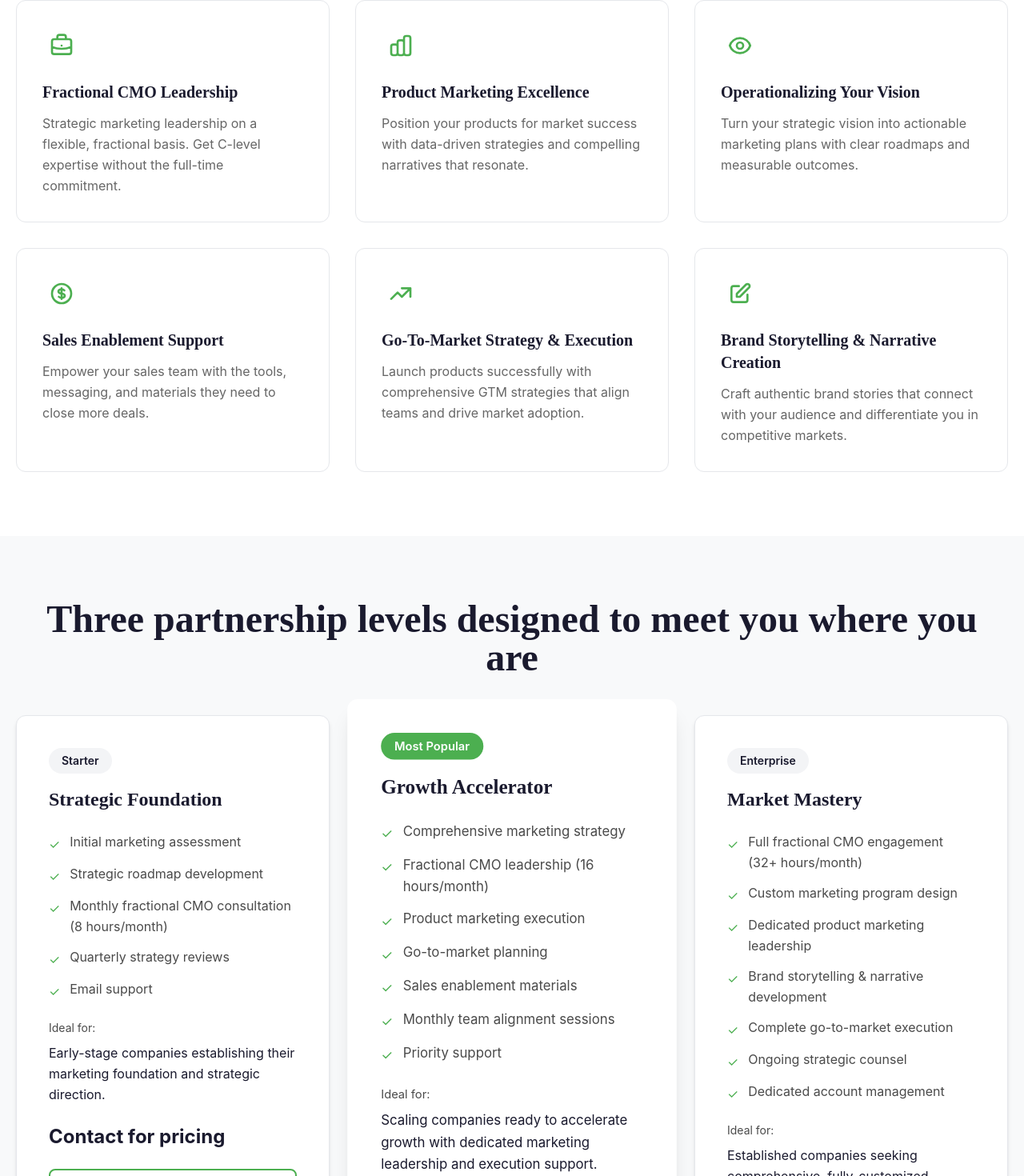
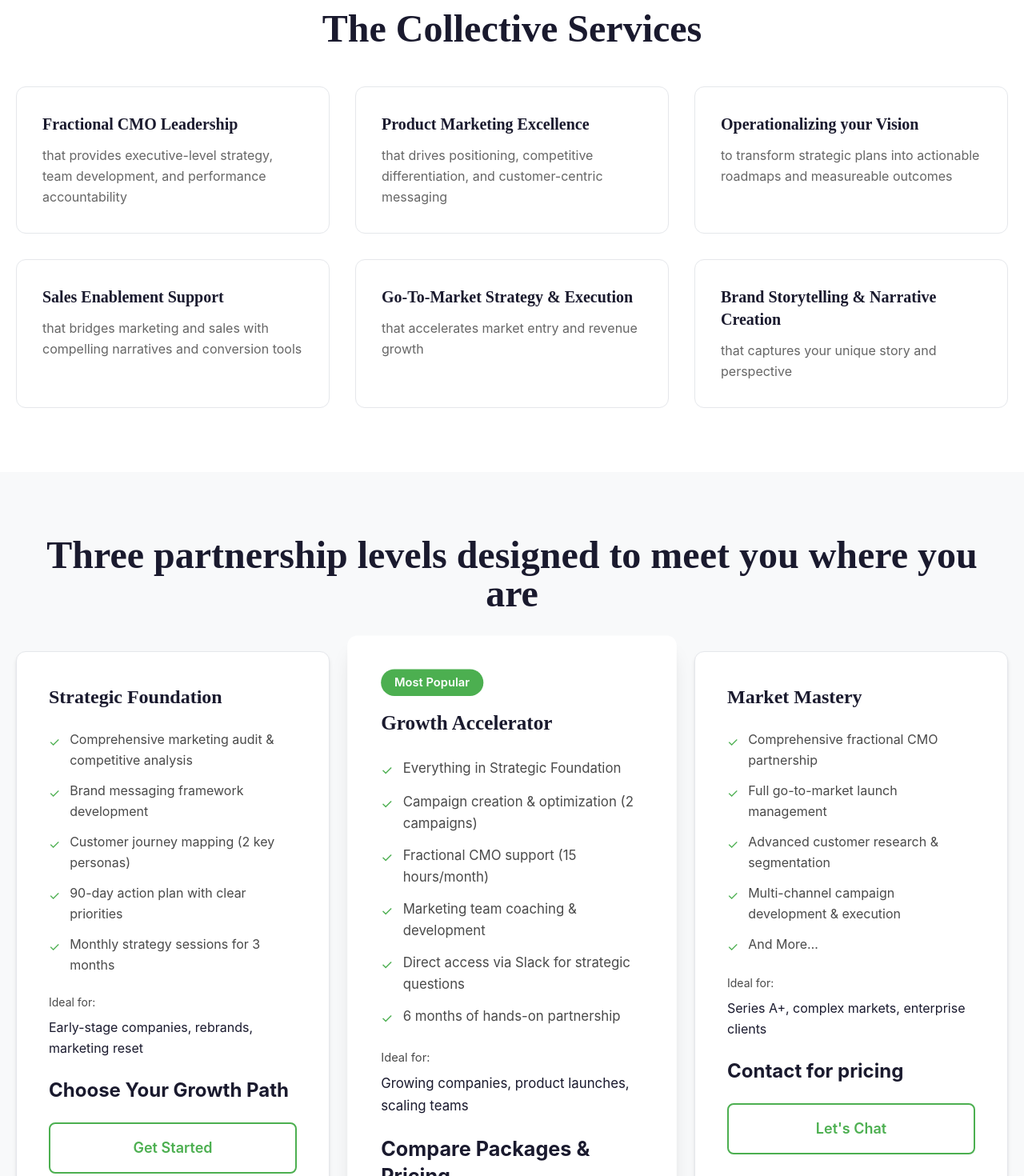
Before and after one commit to BTheCoderr/greenwoodmarketingcollective, a Next.js app: page / in a window 1280 px wide. Shown: the part 1366-2836 px from the top of the page at 80% size. Built offline with nearby package versions, Linux system fonts and the light colour scheme.

Commit message:
Update content to match actual website and improve professional appearance

```diff
--- a/components/Sections/Intro.tsx
+++ b/components/Sections/Intro.tsx
@@ -41,9 +41,12 @@ export default function Intro() {
           Transform your marketing vision into measurable results.
         </h2>
 
+        <p className="text-lg md:text-xl text-text-secondary leading-relaxed mb-6 max-w-3xl mx-auto">
+          Growth-stage companies need marketing leadership that bridges strategy and execution. At{' '}
+          <span className="font-semibold text-primary">Greenwood Marketing Collective</span>, we provide fractional CMO expertise and product marketing excellence that turns your product vision into market success.
+        </p>
         <p className="text-lg md:text-xl text-text-secondary leading-relaxed mb-10 max-w-3xl mx-auto">
-          Growth-stage companies need marketing leadership that bridges strategy and execution. At{' '}
-          <span className="font-semibold text-primary">Greenwood Marketing Collective</span>, we provide fractional CMO expertise and product marketing excellence that turns your product vision into market success. We partner with scaling organizations that need C-level marketing leadership without the full-time investment.
+          We partner with scaling organizations that need C-level marketing leadership without the full-time investment. Our approach combines strategic oversight with hands-on execution, ensuring your product finds its market, your messaging resonates, and your go-to-market efforts drive sustainable growth.
         </p>
 
         {/* Divider */}
--- a/components/Sections/PricingCards.tsx
+++ b/components/Sections/PricingCards.tsx
@@ -18,49 +18,46 @@ export default function PricingCards() {
   const packages: Package[] = [
     {
       title: 'Strategic Foundation',
-      badge: 'Starter',
+      badge: undefined,
       deliverables: [
-        'Initial marketing assessment',
-        'Strategic roadmap development',
-        'Monthly fractional CMO consultation (8 hours/month)',
-        'Quarterly strategy reviews',
-        'Email support',
+        'Comprehensive marketing audit & competitive analysis',
+        'Brand messaging framework development',
+        'Customer journey mapping (2 key personas)',
+        '90-day action plan with clear priorities',
+        'Monthly strategy sessions for 3 months',
       ],
-      idealFor: 'Early-stage companies establishing their marketing foundation and strategic direction.',
-      pricing: 'Contact for pricing',
+      idealFor: 'Early-stage companies, rebrands, marketing reset',
+      pricing: 'Choose Your Growth Path',
       ctaText: 'Get Started',
     },
     {
       title: 'Growth Accelerator',
       badge: 'Most Popular',
       deliverables: [
-        'Comprehensive marketing strategy',
-        'Fractional CMO leadership (16 hours/month)',
-        'Product marketing execution',
-        'Go-to-market planning',
-        'Sales enablement materials',
-        'Monthly team alignment sessions',
-        'Priority support',
+        'Everything in Strategic Foundation',
+        'Campaign creation & optimization (2 campaigns)',
+        'Fractional CMO support (15 hours/month)',
+        'Marketing team coaching & development',
+        'Direct access via Slack for strategic questions',
+        '6 months of hands-on partnership',
       ],
-      idealFor: 'Scaling companies ready to accelerate growth with dedicated marketing leadership and execution support.',
-      pricing: 'Contact for pricing',
+      idealFor: 'Growing companies, product launches, scaling teams',
+      pricing: 'Compare Packages & Pricing',
       ctaText: 'Get Started',
       featured: true,
     },
     {
       title: 'Market Mastery',
-      badge: 'Enterprise',
+      badge: undefined,
       deliverables: [
-        'Full fractional CMO engagement (32+ hours/month)',
-        'Custom marketing program design',
-        'Dedicated product marketing leadership',
-        'Brand storytelling & narrative development',
-        'Complete go-to-market execution',
-        'Ongoing strategic counsel',
-        'Dedicated account management',
+        'Comprehensive fractional CMO partnership',
+        'Full go-to-market launch management',
+        'Advanced customer research & segmentation',
+        'Multi-channel campaign development & execution',
+        'And More…',
       ],
-      idealFor: 'Established companies seeking comprehensive, fully-customized marketing leadership and execution.',
-      pricing: 'Custom pricing',
+      idealFor: 'Series A+, complex markets, enterprise clients',
+      pricing: 'Contact for pricing',
       ctaText: "Let's Chat",
     },
   ]
--- a/components/Sections/ServicesGrid.tsx
+++ b/components/Sections/ServicesGrid.tsx
@@ -17,32 +17,32 @@ export default function ServicesGrid() {
     {
       icon: 'cmo',
       title: 'Fractional CMO Leadership',
-      description: 'Strategic marketing leadership on a flexible, fractional basis. Get C-level expertise without the full-time commitment.',
+      description: 'that provides executive-level strategy, team development, and performance accountability',
     },
     {
       icon: 'product',
       title: 'Product Marketing Excellence',
-      description: 'Position your products for market success with data-driven strategies and compelling narratives that resonate.',
+      description: 'that drives positioning, competitive differentiation, and customer-centric messaging',
     },
     {
       icon: 'vision',
-      title: 'Operationalizing Your Vision',
-      description: 'Turn your strategic vision into actionable marketing plans with clear roadmaps and measurable outcomes.',
+      title: 'Operationalizing your Vision',
+      description: 'to transform strategic plans into actionable roadmaps and measureable outcomes',
     },
     {
       icon: 'sales',
       title: 'Sales Enablement Support',
-      description: 'Empower your sales team with the tools, messaging, and materials they need to close more deals.',
+      description: 'that bridges marketing and sales with compelling narratives and conversion tools',
     },
     {
       icon: 'gtm',
       title: 'Go-To-Market Strategy & Execution',
-      description: 'Launch products successfully with comprehensive GTM strategies that align teams and drive market adoption.',
+      description: 'that accelerates market entry and revenue growth',
     },
     {
       icon: 'brand',
       title: 'Brand Storytelling & Narrative Creation',
-      description: 'Craft authentic brand stories that connect with your audience and differentiate you in competitive markets.',
+      description: 'that captures your unique story and perspective',
     },
   ]
 
@@ -92,9 +92,6 @@ export default function ServicesGrid() {
               key={service.title}
               className="service-card bg-white border border-gray-200 rounded-xl p-8 hover:-translate-y-1 hover:shadow-lg transition-all duration-300 opacity-0"
             >
-              <div className="w-12 h-12 mb-5 text-primary flex items-center justify-center">
-                <Icon name={service.icon} className="w-8 h-8" />
-              </div>
               <h3 className="text-xl font-bold text-primary-dark mb-3">
                 {service.title}
               </h3>
```
